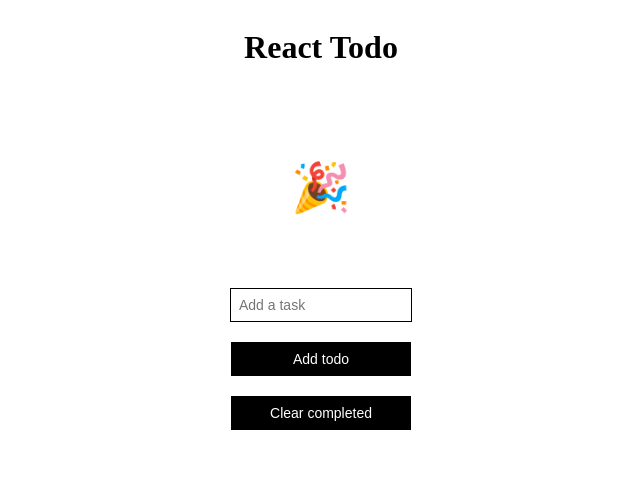
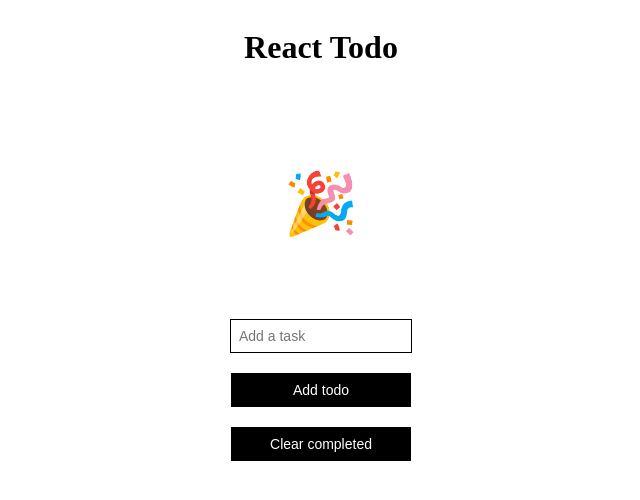
Before and after one commit to keegn/simple-react-todo, a React (Create React App) app: page / in a window 1280 px wide. Shown: the top 500 px of the page, without its empty margins (319-959 px from the left). Built offline with nearby package versions, Linux system fonts and the light colour scheme.

Commit message:
Empty state component size updated

```diff
--- a/src/components/global-styles/GlobalStyles.js
+++ b/src/components/global-styles/GlobalStyles.js
@@ -7,7 +7,7 @@ export const AppContainer = styled.div`
   grid-gap: 40px;
 `;
 export const StyledH1 = styled.h1`
-  font-size: 48px;
+  font-size: 60px;
 `;
 export const StyledButton = styled.button`
   padding: 8px 8px;
```
